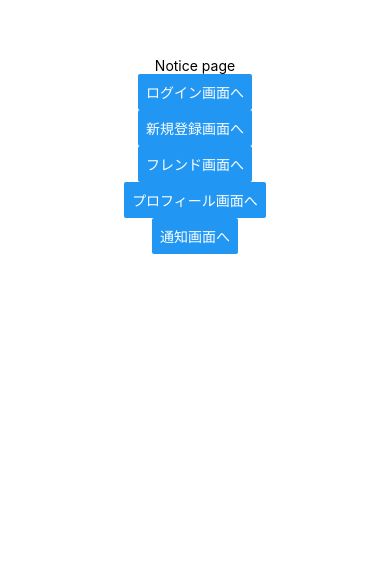
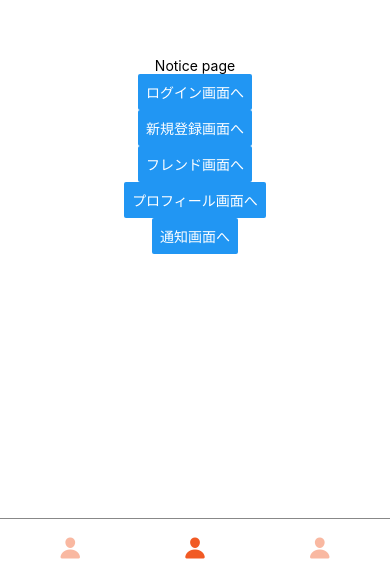
Before and after one commit to uyupun-archive/yonks, a React Native app: screen /Notice in a window 390 px wide. Shown: the part 267-844 px from the top of the page. Built offline with nearby package versions, Linux system fonts and the light colour scheme.

Commit message:
feat: footer to friends, notice, profile page

```diff
--- a/pages/friends.tsx
+++ b/pages/friends.tsx
@@ -2,11 +2,13 @@ import { StatusBar } from 'expo-status-bar';
 import React from 'react';
 import { StyleSheet, Text, View, Button } from 'react-native';
 import { PageProps } from '../types';
+import { Footer } from '../components/footer';
 
 const Friends = (props: PageProps) => {
   const { navigation } = props;
 
   return (
+    <>
       <View style={styles.container}>
         <Text>Friends page</Text>
         <Button title={'ログイン画面へ'} onPress={() => navigation.navigate('Login')} />
@@ -16,6 +18,8 @@ const Friends = (props: PageProps) => {
         <Button title={'通知画面へ'} onPress={() => navigation.navigate('Notice')} />
         <StatusBar style='auto' />
       </View>
+      <Footer active={'friends'} navigation={navigation} />
+    </>
   );
 };
 
--- a/pages/notice.tsx
+++ b/pages/notice.tsx
@@ -2,11 +2,13 @@ import { StatusBar } from 'expo-status-bar';
 import React from 'react';
 import { StyleSheet, Text, View, Button } from 'react-native';
 import { PageProps } from '../types';
+import { Footer } from '../components/footer';
 
 const Notice = (props: PageProps) => {
   const { navigation } = props;
 
   return (
+    <>
       <View style={styles.container}>
         <Text>Notice page</Text>
         <Button title={'ログイン画面へ'} onPress={() => navigation.navigate('Login')} />
@@ -16,6 +18,8 @@ const Notice = (props: PageProps) => {
         <Button title={'通知画面へ'} onPress={() => navigation.navigate('Notice')} />
         <StatusBar style='auto' />
       </View>
+      <Footer active={'notice'} navigation={navigation} />
+    </>
   );
 };
 
--- a/pages/profile.tsx
+++ b/pages/profile.tsx
@@ -2,11 +2,13 @@ import { StatusBar } from 'expo-status-bar';
 import React from 'react';
 import { StyleSheet, Text, View, Button } from 'react-native';
 import { PageProps } from '../types';
+import { Footer } from '../components/footer';
 
 const Profile = (props: PageProps) => {
   const { navigation } = props;
 
   return (
+    <>
       <View style={styles.container}>
         <Text>Profile page</Text>
         <Button title={'ログイン画面へ'} onPress={() => navigation.navigate('Login')} />
@@ -16,6 +18,8 @@ const Profile = (props: PageProps) => {
         <Button title={'通知画面へ'} onPress={() => navigation.navigate('Notice')} />
         <StatusBar style='auto' />
       </View>
+      <Footer active={'profile'} navigation={navigation} />
+    </>
   );
 };
 
```
Lines whose indentation alone changed are shown as unchanged.
